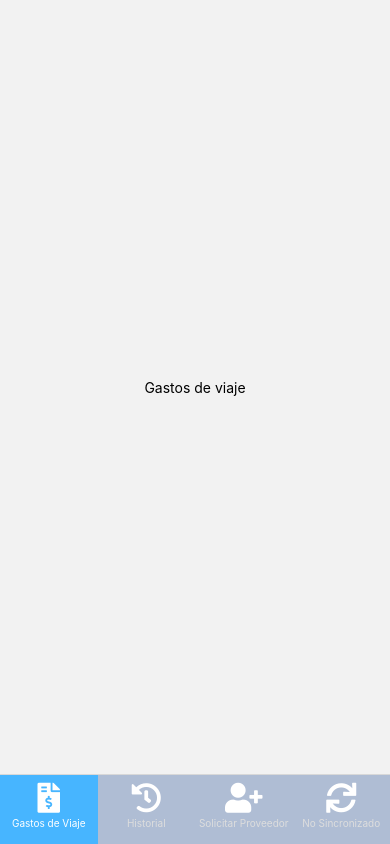
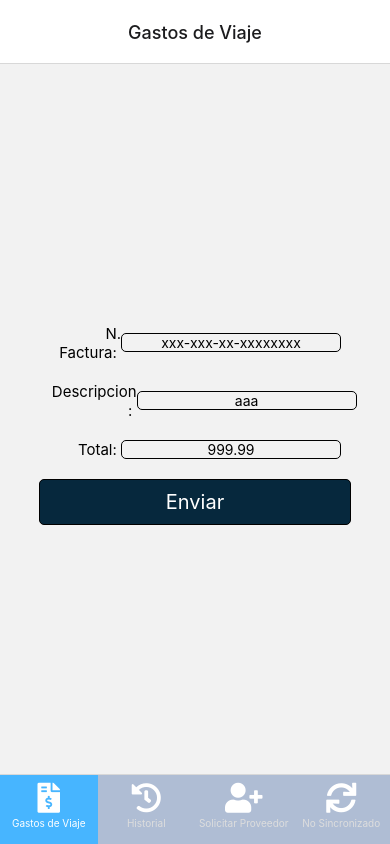
Before and after one commit to borisavila539/Proyecto_Gira, a React Native app in the folder Gira-App/: screen / in a window 390 px wide. Built offline with nearby package versions, Linux system fonts and the light colour scheme.

Commit message:
gastos de viaje 1

```diff
--- a/Gira-App/App.js
+++ b/Gira-App/App.js
@@ -1,6 +1,6 @@
 import React from 'react';
 import { StyleSheet, StatusBar, View } from 'react-native';
-import {Login,Navegador} from './src/Screens/index'
+import {Login,Navegador} from './src/Screens/indexScreens'
 
 export default function App() {
   return (
--- a/Gira-App/package.json
+++ b/Gira-App/package.json
@@ -18,6 +18,7 @@
     "react": "17.0.2",
     "react-dom": "17.0.2",
     "react-native": "0.68.2",
+    "react-native-date-picker": "^4.2.2",
     "react-native-linear-gradient": "^2.5.6",
     "react-native-vector-icons": "^9.2.0",
     "react-native-web": "0.17.7",
--- a/Gira-App/src/Components/index.js
+++ /dev/null
@@ -1,4 +0,0 @@
-
-import SendButton from "./CustomButton";
-
-export {SendButton}
--- /dev/null
+++ b/Gira-App/src/Components/indexComponents.js
@@ -0,0 +1,5 @@
+
+import SendButton from "./CustomButton";
+import TextInputContainer from "./textInputContainer";
+
+export {SendButton, TextInputContainer }
--- /dev/null
+++ b/Gira-App/src/Components/textInputContainer.js
@@ -0,0 +1,35 @@
+ import { StyleSheet, View, Text, TextInput } from "react-native";
+
+ const  TextInputContainer = (props) => {
+
+    return(
+        <View style={styles.textInput}>
+            <Text style={styles.text}>{props.title}</Text>
+            <TextInput style={styles.input} placeholder={props.placeholder} keyboardType={props.teclado}></TextInput>
+        </View>
+
+    )
+ }
+
+ const styles = StyleSheet.create({
+    text:{
+        fontSize:15,
+        width:'30%',
+        textAlign: "right",
+    },
+    textInput:{
+        flexDirection: 'row',
+        width: '100%',
+        alignItems: "center",
+        padding:10,
+    },
+    input:{
+        flex:1,
+        borderWidth:1,
+        borderRadius:5,
+        textAlign: "center",
+    }
+
+ })
+
+ export default TextInputContainer;
--- a/Gira-App/src/Screens/Navegacion.js
+++ b/Gira-App/src/Screens/Navegacion.js
@@ -3,12 +3,11 @@ import {Text, View, StyleSheet} from 'react-native';
 import { NavigationContainer } from '@react-navigation/native';
 import { createBottomTabNavigator } from '@react-navigation/bottom-tabs';
 import FontAwesome5 from 'react-native-vector-icons/FontAwesome5';
+import {Viajes} from './indexScreens'
 
 function ScreenGastosViaje(){
     return(
-        <View style={styles.body}>
-            <Text>Gastos de viaje</Text>
-        </View>
+        <Viajes/>
     )
 }
 function ScreenGastosHistorial(){
@@ -37,7 +36,7 @@ function ScreenNoSincronizado(){
 const Navegador = (props) =>{
     const Tab = createBottomTabNavigator();
     return(
-        <NavigationContainer style={{headershown:'none'}}>
+        <NavigationContainer>
             <Tab.Navigator
             screenOptions={({route}) =>({
                 tabBarIcon: ({focused,color}) => {
@@ -61,11 +60,12 @@ const Navegador = (props) =>{
                 tabBarInactiveBackgroundColor: '#afbdd4',
                 tabBarStyle : {height: 70},
                 tabBarLabelStyle: {paddingBottom:15},
-                tabBarIconStyle: {marginTop:5}
+                tabBarIconStyle: {marginTop:5},
+                tabBarHideOnKeyboard:true,
 
             })}
             >
-                <Tab.Screen name='Gastos de Viaje'  component={ScreenGastosViaje} options={{headerShown:false}}/>
+                <Tab.Screen name='Gastos de Viaje'  component={ScreenGastosViaje} options={{headerTitleAlign:'center'}}/>
                 <Tab.Screen name='Historial' component={ScreenGastosHistorial} options={{headerShown:false}}/>
                 <Tab.Screen name='Solicitar Proveedor' component={ScreenSolicitarProveedor} options={{headerShown:false}}/>
                 <Tab.Screen name='No Sincronizado' component={ScreenNoSincronizado} options={{headerShown:false}}/>
--- /dev/null
+++ b/Gira-App/src/Screens/Viaje.js
@@ -0,0 +1,37 @@
+import React, { useState } from "react";
+import { Button, StyleSheet, View, } from "react-native";
+import { TextInputContainer, SendButton } from "../Components/indexComponents";
+import DatePicker from 'react-native-date-picker'
+const Viajes = (props) =>{
+    const [open,setOpen] = useState(false)
+    const [date, setDate] = useState(new Date())
+    return(
+        <View style={styles.body}>
+            <View style={styles.container}>
+                <TextInputContainer title='N. Factura: ' placeholder='xxx-xxx-xx-xxxxxxxx'/>
+                <TextInputContainer title='Descripcion: ' placeholder='aaa'/>
+                <TextInputContainer title='Total: ' placeholder='999.99' teclado='decimal-pad'/>
+                <SendButton title='Enviar'/>
+            </View>
+        </View>
+    )
+}
+
+const styles = StyleSheet.create({
+    body:{
+        flex:1,
+        alignItems: "center",
+        justifyContent: "center",
+    },
+    container:{
+        width:'80%',
+        maxWidth: 500,
+        alignItems: "center",
+        justifyContent: "center",
+    },
+    datePickerStyle: {
+        width: 230,
+      },
+})
+
+export default Viajes;
--- a/Gira-App/src/Screens/index.js
+++ b/Gira-App/src/Screens/indexScreens.js
@@ -1,4 +1,5 @@
 import Login from "./login";
 import Navegador from "./Navegacion"
+import Viajes from "./Viaje";
 
-export {Login,Navegador};
+export {Login, Navegador, Viajes};
--- a/Gira-App/src/Screens/login.js
+++ b/Gira-App/src/Screens/login.js
@@ -9,7 +9,7 @@ import {
 } from 'react-native';
 import { LinearGradient } from 'expo-linear-gradient';
 import FontAwesome5 from 'react-native-vector-icons/FontAwesome5';
-import {SendButton} from '../Components/index'
+import {SendButton} from '../Components/indexComponents'
 
 const Login = (props) =>{
     const [user, setUser] = useState('');
```
Also changed, not shown: 2 other files (tests, documents, lock files or other folders).
